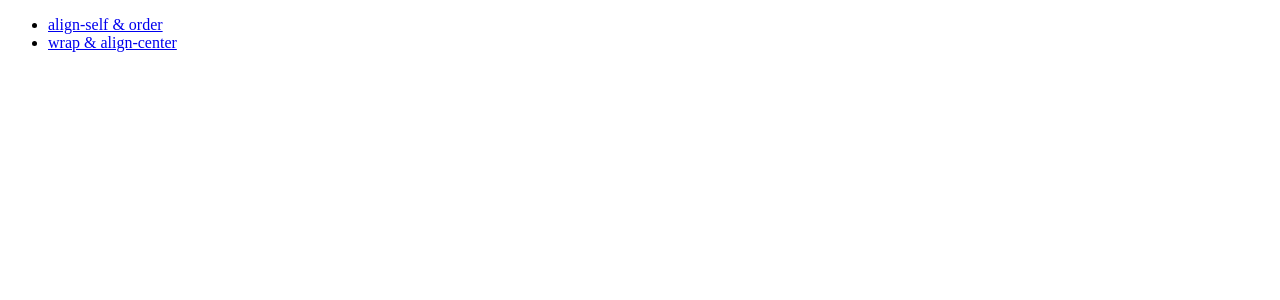
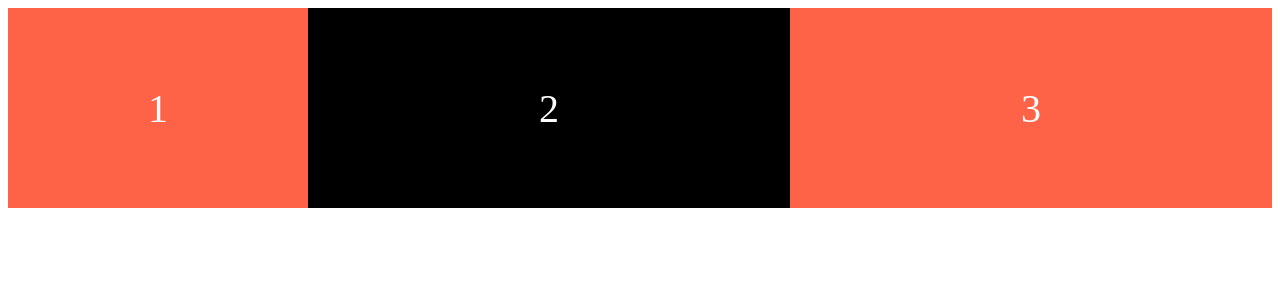
Before and after one commit to nlom0218/css-layout-master, a React (Create React App) app: page /flexbox/grow in a window 1280 px wide. Shown: the top 300 px of the page. Built offline with nearby package versions, Linux system fonts and the light colour scheme.

Commit message:
gflex-grow, flex-shrink

```diff
--- a/src/App.js
+++ b/src/App.js
@@ -4,6 +4,8 @@ import FlexBox from "./FlexBox/FlexBox"
 import AlignSelf from './FlexBox/AlignSelf';
 import Home from './Home';
 import Wrap from './FlexBox/Wrap';
+import Grow from './FlexBox/Grow';
+import Shrink from './FlexBox/Shrink';
 
 function App() {
   return (
@@ -12,6 +14,8 @@ function App() {
         <Route path="/" exact><Home /></Route>
         <Route path="/flexbox/alignSelf"><AlignSelf /></Route>
         <Route path="/flexbox/wrap"><Wrap /></Route>
+        <Route path="/flexbox/grow"><Grow /></Route>
+        <Route path="/flexbox/shrink"><Shrink /></Route>
         <Route path="/flexbox"><FlexBox /></Route>
       </Switch>
     </Router>
--- a/src/FlexBox/FlexBox.js
+++ b/src/FlexBox/FlexBox.js
@@ -17,6 +17,12 @@ const FlexBox = () => {
     <Item>
       <Link to="/flexbox/wrap">wrap & align-center</Link>
     </Item>
+    <Item>
+      <Link to="/flexbox/grow">flex-grow</Link>
+    </Item>
+    <Item>
+      <Link to="/flexbox/shrink">flex-shrink</Link>
+    </Item>
   </List>);
 }
 
--- /dev/null
+++ b/src/FlexBox/Grow.js
@@ -0,0 +1,35 @@
+import React from 'react';
+import styled from 'styled-components';
+
+const Wrapper = styled.div`
+  display: flex;
+  height: 600px;
+`
+
+const Box = styled.div`
+  width: 300px;
+  height: 200px;
+  background-color: tomato;
+  color: white;
+  font-size: 40px;
+  display: flex;
+  justify-content: center;
+  align-items: center;
+  :nth-child(2) {
+    background-color: black;
+    flex-grow: 1;
+  }
+  :nth-child(3) {
+    flex-grow: 1;
+  }
+`
+
+const Grow = () => {
+  return (<Wrapper>
+    <Box>1</Box>
+    <Box>2</Box>
+    <Box>3</Box>
+  </Wrapper>);
+}
+
+export default Grow;
--- /dev/null
+++ b/src/FlexBox/Shrink.js
@@ -0,0 +1,36 @@
+import React from 'react';
+import styled from 'styled-components';
+
+const Wrapper = styled.div`
+  display: flex;
+  justify-content: space-around;
+  height: 600px;
+`
+
+const Box = styled.div`
+  width: 600px;
+  height: 200px;
+  background-color: tomato;
+  color: white;
+  font-size: 40px;
+  display: flex;
+  justify-content: center;
+  align-items: center;
+  :nth-child(2) {
+    background-color: black;
+    flex-shrink: 2;
+  }
+  :nth-child(3) {
+    flex-shrink: 3;
+  }
+`
+
+const Shrink = () => {
+  return (<Wrapper>
+    <Box>1</Box>
+    <Box>2</Box>
+    <Box>3</Box>
+  </Wrapper>);
+}
+
+export default Shrink;
```
Also changed, not shown: 1 other file (tests, documents, lock files or other folders).
